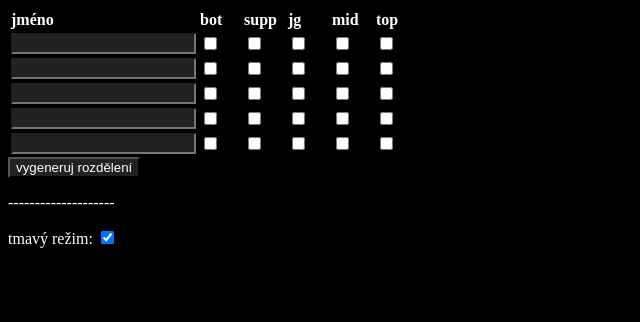
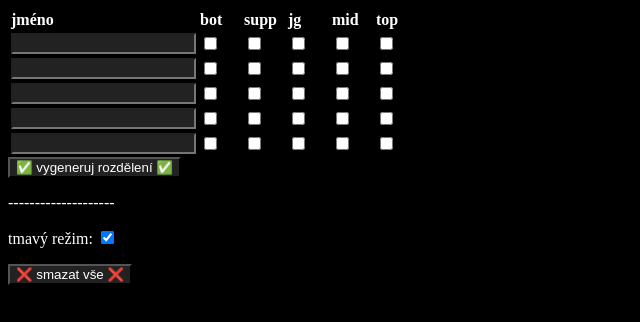
Before and after one commit to okurka12/lol-role-picker, a plain HTML site: page index.html in a window 1280 px wide. Shown: the whole page, without its empty margins (0-640 px from the left). Drawn offline with Linux system fonts and the light colour scheme.

Commit message:
add reset button
also remove useless console logs

```diff
--- a/index.html
+++ b/index.html
@@ -26,11 +26,12 @@
         <!-- rows will be inserted here -->
       </tbody>
       </table>
-      <button onclick="generate_button()">vygeneruj rozdělení</button>
+      <button onclick="generate_button()">✅ vygeneruj rozdělení ✅</button>
       <div id="generated-roles"></div>
       <p>--------------------</p>
       <p>tmavý režim:
         <input id="darkmode-checkbox" type="checkbox" onclick="toggle_dark_mode()" checked>
       </p>
+      <button onclick="reset_all()">❌ smazat vše ❌</button>
   </body>
 </html>
--- a/lol-picker.js
+++ b/lol-picker.js
@@ -66,14 +66,38 @@ function save_all() {
     for (var n = 1; n <= NUMBER_OF_PLAYERS; n++) {
         const id = `player${n}-name`
         input_element = document.querySelector(`#${id}`)
-        console.log(input_element)
         var textc = input_element.value
-        console.log(textc)
         if (textc.length > 0) {
             set_cookie(id, textc, EXPDAYS)
         } else {
             delete_cookie(id)
         }
+    }
+}
+
+/* uncheck player role checkobex and empty names */
+function reset_all() {
+
+    /* uncheck relevant checkboxes */
+    checkboxes = document.querySelectorAll("input[type='checkbox']")
+    for (var i = 0; i < checkboxes.length; i++) {
+
+        const checkbox = checkboxes[i]
+        const id = checkbox.id
+
+        /* skip irrelevant checkboxes */
+        if (! id.includes("player")) {
+            continue
+        }
+
+        checkbox.checked = false
+    }
+
+    /* save values of player name input fields */
+    for (var n = 1; n <= NUMBER_OF_PLAYERS; n++) {
+        const id = `player${n}-name`
+        input_element = document.querySelector(`#${id}`)
+        input_element.value = ""
     }
 }
 
```
